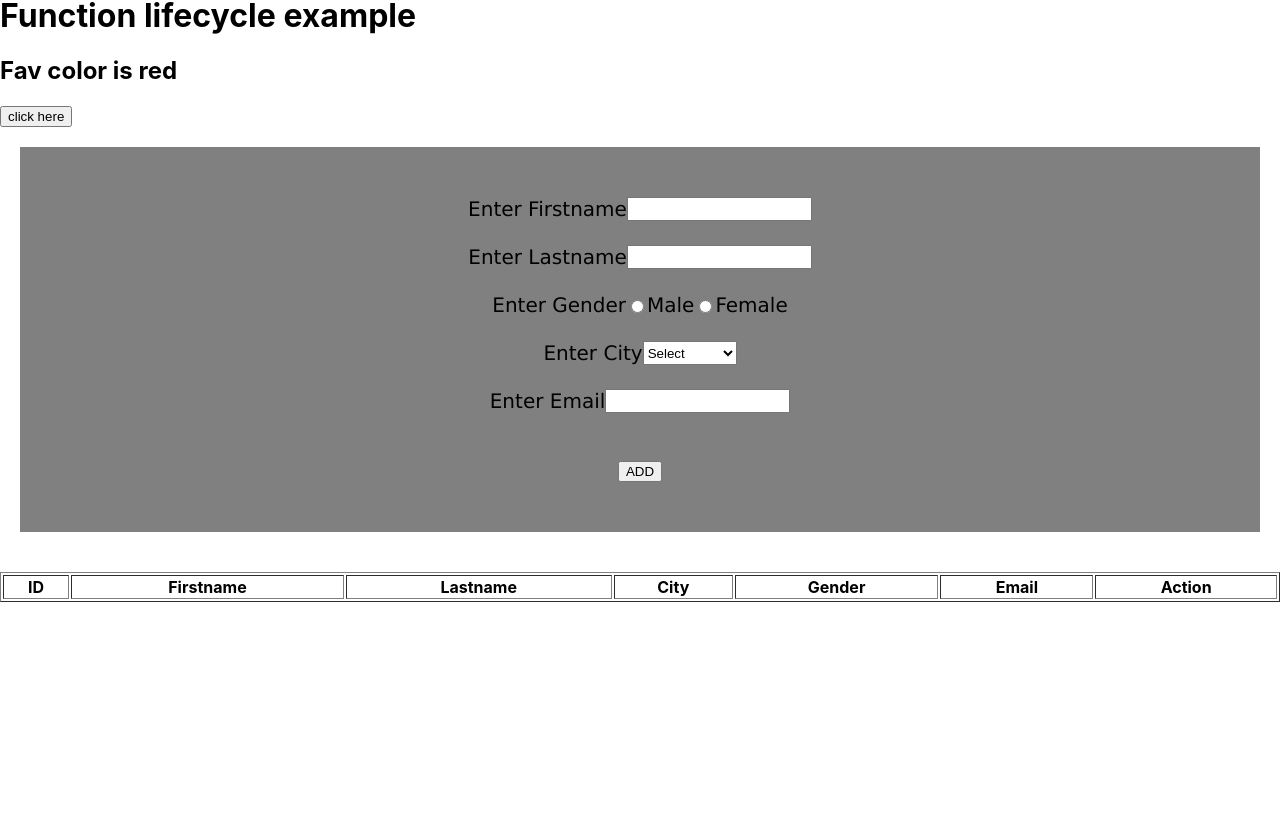
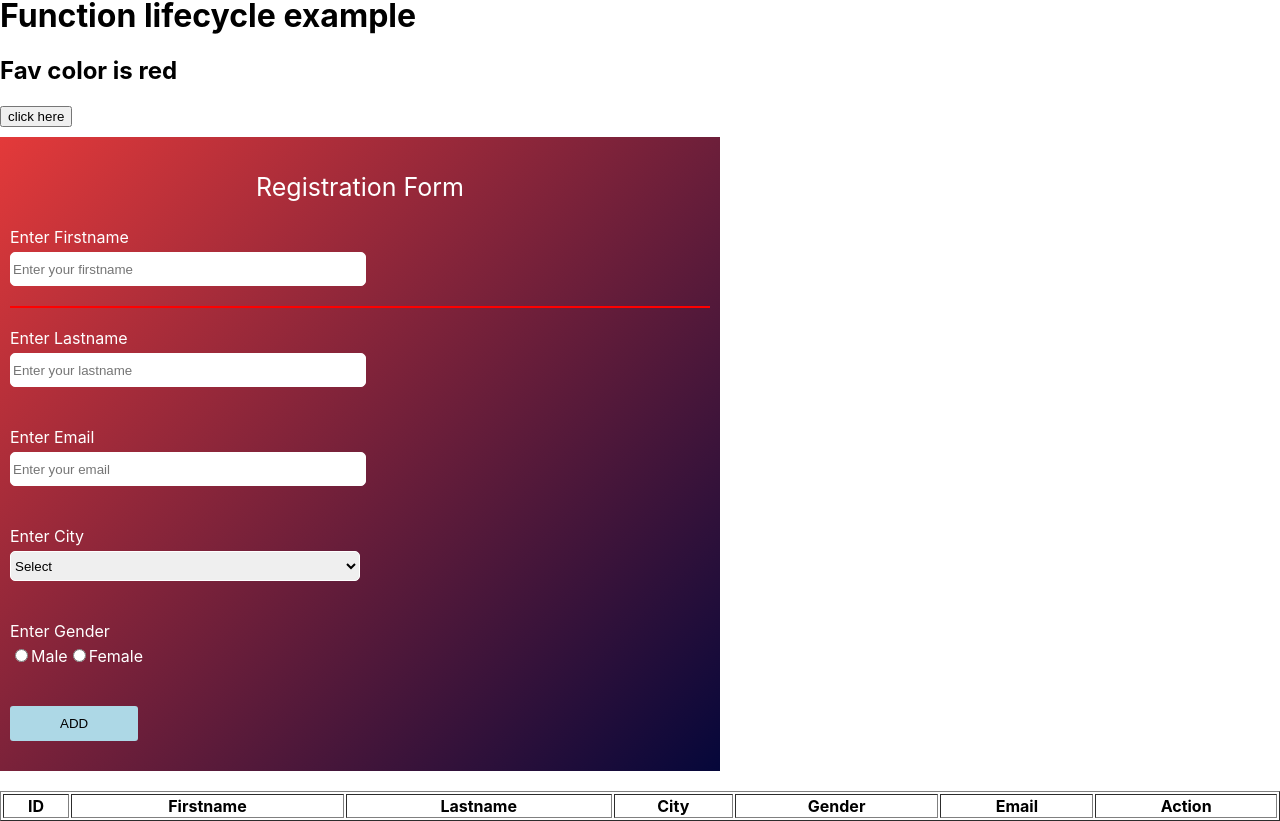
Before and after one commit to manali6897/react-demo, a React (Create React App) app: page / in a window 1280 px wide. Shown: the part 3915-4736 px from the top of the page. Before the commit the page ends 4517 px from the top, so only its background shows below. Built offline with nearby package versions, Linux system fonts and the light colour scheme.

Commit message:
validation on form,css in form,add icon library and icon

```diff
--- a/package.json
+++ b/package.json
@@ -6,8 +6,10 @@
     "@testing-library/jest-dom": "^5.16.4",
     "@testing-library/react": "^13.1.1",
     "@testing-library/user-event": "^13.5.0",
+    "icons": "^1.0.0",
     "react": "^18.1.0",
     "react-dom": "^18.1.0",
+    "react-icons": "^4.3.1",
     "react-scripts": "5.0.1",
     "web-vitals": "^2.1.4"
   },
--- a/src/App.css
+++ b/src/App.css
@@ -36,29 +36,58 @@
     transform: rotate(360deg);
   }
 }
-.menu li{
-  list-style-type: decimal;
+
+
+.container{
+  margin-top:10px;
+  padding:10px;
+ color:#fff;
+ max-width: 700px;
+ width: 100%;
+ padding:25px,25px;
+ background: linear-gradient(135deg,#dc0606ca,#05073a);
+}
+.container .heading{
+  font-size: 25px;
+  font-weight: 500px;
+  text-align: center;
+}
+ .user-detail
+{
+  margin-top:25px;
 
 }
-.hello{
-  font-size: 35px;
-  color: crimson;
+.inputbox{
+  width:calc(100%-2-20px);
+  margin-bottom: 20px;
 }
-.container{
-
- background:gray;
- margin:20px;
- padding:50px;
-}
-
-
-.user-detail{
- display:block;
- font-family: Verdana, Geneva, Tahoma, sans-serif;
- font-size: 20px;
-}
-.inputbox{
-  display: flex;
-  justify-content: center;
+.input{
+  width:50%;
+  height:30px;
+  outline: none;
+  border-radius: 5px;
+  border:1px solid #fff;
 
 }
+.details{
+  display: block;
+  margin-bottom: 5px;
+}
+.addbtn{
+ padding:10px 50px;
+ text-align: center;
+ background:lightblue;
+ border: none;
+ border-radius: 3px;
+}
+.updatebtn{
+  padding:10px 50px;
+  text-align: center;
+  background:lightblue;
+  border: none;
+  border-radius: 3px;
+}
+.errormsg{
+  color:red;
+  border:1px solid red;
+}
--- a/src/todolist.js
+++ b/src/todolist.js
@@ -1,9 +1,14 @@
 import React, { useState } from "react";
+
+import { BiEdit } from "react-icons/bi";
+
+import { TiDelete } from "react-icons/ti";
 export const Todoform = () => {
   const [input, setInput] = useState({});
   const [tableData, setTableData] = useState([]);
   const [isEdit, setIsEdit] = useState(false);
   const [selectedEditData, setSelectedEditData] = useState("");
+  const [errors, setErrors] = useState({});
 
   const handleChange = (event) => {
     const name = event.target.name;
@@ -12,6 +17,7 @@ export const Todoform = () => {
   };
 
   const handleSubmit = () => {
+    if (isValidate()) {
       let obj = {
         firstname: input.firstname !== undefined ? input.firstname : "",
         lastname: input.lastname !== undefined ? input.lastname : "",
@@ -21,6 +27,7 @@ export const Todoform = () => {
       };
       setTableData([...tableData, obj]);
       setInput("");
+    }
   };
 
   const handleDelete = (id) => {
@@ -35,6 +42,7 @@ export const Todoform = () => {
 
   const UpdateTodo = () => {
     console.log("selected", selectedEditData, input);
+    if (isValidate()) {
       let selectedEditDatas = tableData.map((item, index) => {
         if (index == selectedEditData) {
           return input;
@@ -44,35 +52,119 @@ export const Todoform = () => {
       setTableData(selectedEditDatas);
       setIsEdit(false);
       setInput("");
+    }
+  };
+
+  const isValidate = () => {
+    let errors = {};
+    let flag = true;
+
+    if (!input.firstname) {
+      errors.firstname = "Firstname is required";
+      flag = false;
+    }
+    if (!input.lastname) {
+      errors.lastname = "Lastname is required";
+      flag = false;
+    }
+    if (!input.gender) {
+      errors.gender = "Gender is required";
+      flag = false;
+    }
+    if (!input.city) {
+      errors.city = "City is required";
+      flag = false;
+    }
+    if (!input.email) {
+      errors.email = "email is required";
+      flag = false;
+    }
+    setErrors(errors);
+    return flag;
   };
 
   return (
     <>
       <div className="container">
+        <div className="heading">
+          <p>Registration Form</p>
+        </div>
         <div className="user-detail">
           <div className="inputbox">
-            <label>Enter Firstname </label>
+            <span className="details">Enter Firstname </span>
             <input
+              className="input"
               type="text"
               name="firstname"
               value={input.firstname || ""}
               onChange={handleChange}
+              placeholder="Enter your firstname"
             />
+          </div>
+          <div className="errormsg">
+            {" "}
+            {errors?.firstname ? <span>{errors?.firstname}</span> : null}{" "}
           </div>
 
           <br />
           <div className="inputbox">
-            <label>Enter Lastname</label>
+            <span className="details">Enter Lastname</span>
             <input
+              className="input"
               type="text"
               name="lastname"
               value={input.lastname || ""}
               onChange={handleChange}
+              placeholder="Enter your lastname"
             />
+          </div>
+
+          <div>
+            {" "}
+            {errors?.lastname ? <span>{errors?.lastname}</span> : null}{" "}
+          </div>
+          <br />
+
+          <div className="inputbox">
+            <span className="details">Enter Email</span>
+            <input
+              className="input"
+              type="text"
+              name="email"
+              value={input.email || ""}
+              onChange={handleChange}
+              placeholder="Enter your email"
+            />
+          </div>
+          <div> {errors?.email ? <span>{errors?.email}</span> : null} </div>
+          <br />
+          <div className="inputbox">
+            <span className="details">Enter City</span>
+
+            <select className="input" name="city" onChange={handleChange}>
+              <option value="" selected={input.city == ""}>
+                Select
+              </option>
+              <option value="Nadiad" selected={input.city == "Nadiad"}>
+                Nadiad
+              </option>
+              <option value="Baroda" selected={input.city == "Baroda"}>
+                Baroda
+              </option>
+              <option value="Ahemdabad" selected={input.city == "Ahemdabad"}>
+                Ahemdabad
+              </option>
+              <option value="Rajkot" selected={input.city == "Rajkot"}>
+                Rajkot
+              </option>
+            </select>
+          </div>
+          <div>
+            {""} {errors?.city ? <span>{errors?.city}</span> : null}{" "}
           </div>
           <br />
           <div className="inputbox">
-            <lable>Enter Gender</lable>
+            <span className="details">Enter Gender</span>
 
             <input
               type="radio"
@@ -94,51 +186,20 @@ export const Todoform = () => {
             />
             <lable>Female </lable>
           </div>
-          <br />
-          <div className="inputbox">
-            <label>Enter City</label>
-            <select name="city" onChange={handleChange}>
-              <option value="" selected={input.city == ""}>
-                Select
-              </option>
-              <option value="Nadiad" selected={input.city == "Nadiad"}>
-                Nadiad
-              </option>
-              <option value="Baroda" selected={input.city == "Baroda"}>
-                Baroda
-              </option>
-              <option value="Ahemdabad" selected={input.city == "Ahemdabad"}>
-                Ahemdabad
-              </option>
-              <option value="Rajkot" selected={input.city == "Rajkot"}>
-                Rajkot
-              </option>
-            </select>
+          <div>
+            {""} {errors?.gender ? <span>{errors?.gender}</span> : null}
+            {""}
           </div>
-          <br />
-          <div className="inputbox">
-            <label>Enter Email</label>
-            <input
-              type="text"
-              name="email"
-              value={input.email || ""}
-              onChange={handleChange}
-            />
-          </div>
-          <br />
+
           <br />
           <div className="inputbox">
             {isEdit == false ? (
-              <button
-                onClick={() => {
-                  handleSubmit();
-                  setIsEdit(false);
-                }}
-              >
+              <button className="addbtn" onClick={() => handleSubmit()}>
                 ADD
               </button>
             ) : (
               <button
+                className="updatebtn"
                 onClick={() => {
                   UpdateTodo();
                 }}
@@ -179,9 +240,11 @@ export const Todoform = () => {
                         setSelectedEditData(index);
                       }}
                     >
-                      EDIT
+                      <BiEdit size={24} color="red" />
                     </button>
-                    <button onClick={() => handleDelete(index)}>DELETE</button>
+                    <button onClick={() => handleDelete(index)}>
+                      <TiDelete size={24} />
+                    </button>
                   </td>
                 </tr>
               </>
```
Also changed, not shown: src/background.jpg (added), 1 other file (tests, documents, lock files or other folders). Lines whose indentation alone changed are shown as unchanged.
